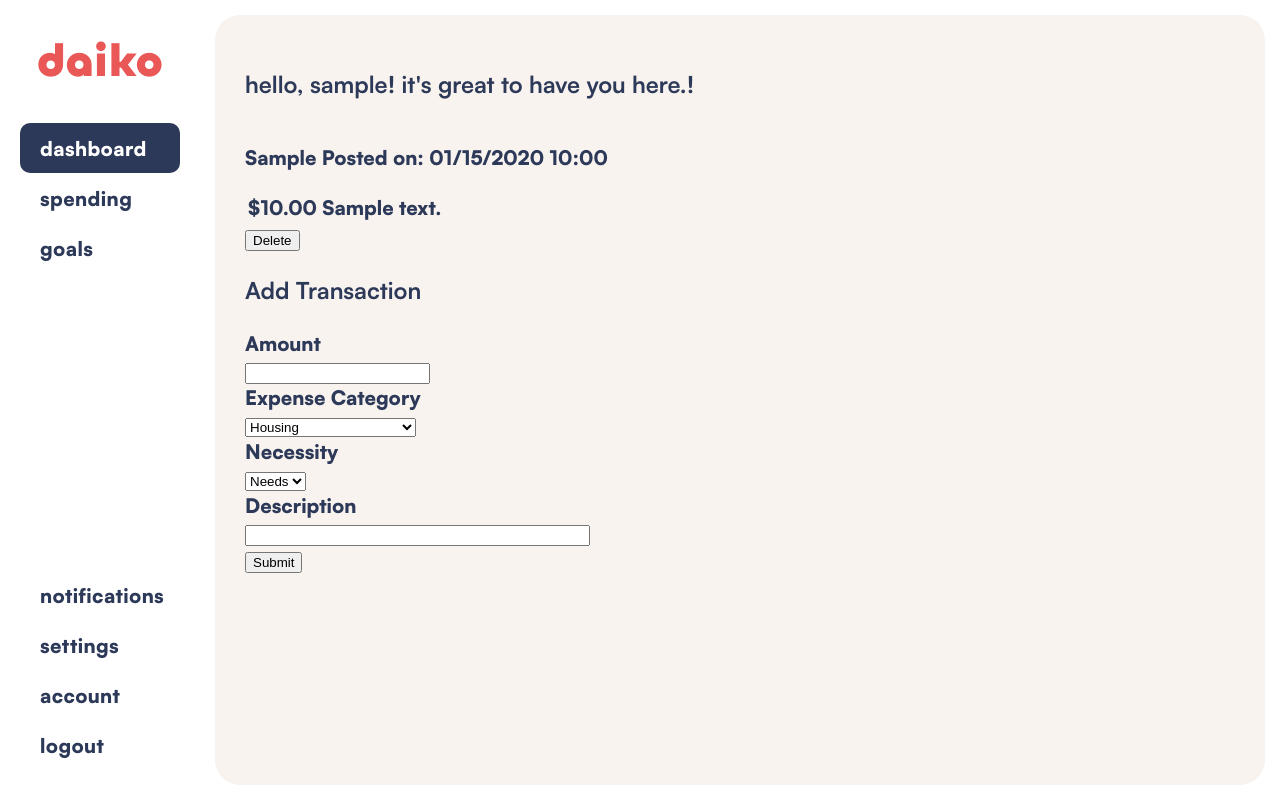
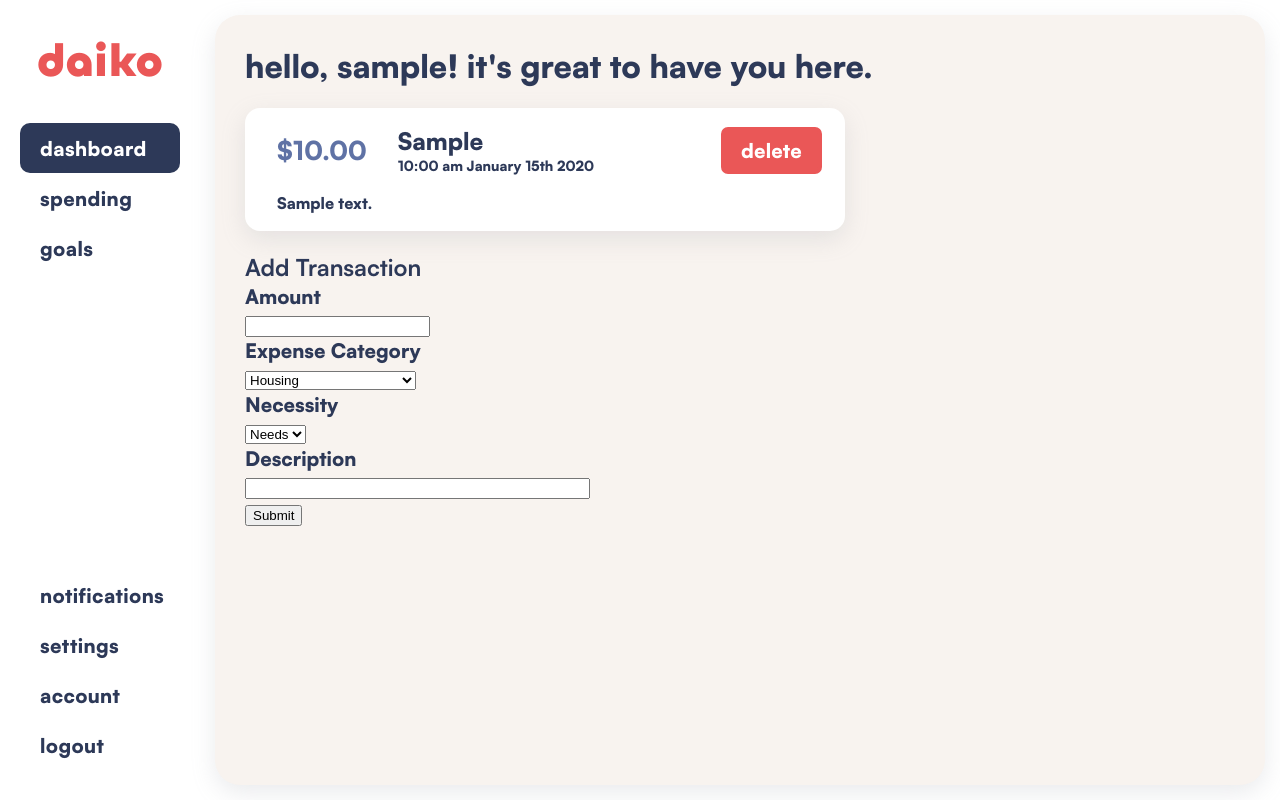
Before and after one commit to AZ0228/DaikoWallet, a Flask app: page /dashboard in a window 1280 px wide. Run offline with Flask 3, Linux system fonts and the light colour scheme; a user stored in the database is signed in; tables that the repository leaves empty hold one stand-in row (values such as "Sample post"); parts of the project's set-up code (start-up, migrations or seed data) failed here and were passed over.

Commit message:
styled transaction

```diff
--- a/app/models.py
+++ b/app/models.py
@@ -83,4 +83,14 @@ class Post(db.Model):
     def __repr__(self):
         return f'<Post {self.body}>'
 
+    def convert_date(self):
+        day = self.transaction_timestamp.day
+        suffix = 'th'
+        if 4 <= day <= 20 or 24 <= day <=30:
+            pass
+        else:
+            suffixes = ['st', 'nd', 'rd']
+            suffix = suffixes[day % 10 -1]
+        return self.transaction_timestamp.strftime(f'%#I:%M %P %B %d{suffix} %Y')
+
     # add in option to look at demographics so that users can compare themselves to others
--- a/app/routes.py
+++ b/app/routes.py
@@ -16,6 +16,16 @@ def get_random_welcome_message(name):
         f"welcome, {name}!",
     ]
     return random.choice(welcome_messages)
+
+def convert_date(date):
+    day = date.day
+    suffix = 'th'
+    if 4 <= day <= 20 or 24 <= day <=30:
+        pass
+    else:
+        suffixes = ['st', 'nd', 'rd']
+        suffix = suffixes[day % 10 -1]
+    return date.strftime(f'%B %d{suffix} %Y %#I:%M %P')
 
 @app.before_request
 def before_request():
--- a/app/static/css/base.css
+++ b/app/static/css/base.css
@@ -103,6 +103,7 @@ flex-grow: 1;
 
 #right{
     display:flex;
+    flex-direction: column;
     padding:15px;
     left:200px;
     position: absolute;
--- a/app/static/css/dash.css
+++ b/app/static/css/dash.css
@@ -1,5 +1,5 @@
 #dash-left{
-    display:flex;
+    /* display:flex; */
     flex-direction: column;
     background-color: var(--bg-color);
     width: 100%;
@@ -11,5 +11,23 @@
     color: var(--text-color);
     border-radius: 25px;
     font-weight: normal;
+    box-shadow: rgba(149, 157, 165, 0.2) 0px 8px 24px;
+    /*box-shadow: rgba(100, 100, 111, 0.2) 0px 7px 29px 0px;*/
+    /*box-shadow: rgba(17, 12, 46, 0.15) 0px 48px 100px 0px;*/
+    /*box-shadow: rgba(50, 50, 93, 0.25) 0px 6px 12px -2px, rgba(0, 0, 0, 0.3) 0px 3px 7px -3px;*/
+    /* box-shadow: rgba(50, 50, 93, 0.25) 0px 50px 100px -20px, rgba(0, 0, 0, 0.3) 0px 30px 60px -30px; */
+    /* box-shadow: rgba(0, 0, 0, 0.1) 0px 10px 50px; */
     /* box-shadow: 0px 373px 149px rgba(0, 0, 0, 0.01), 0px 210px 126px rgba(0, 0, 0, 0.05), 0px 93px 93px rgba(0, 0, 0, 0.09), 0px 23px 51px rgba(0, 0, 0, 0.1), 0px 0px 0px rgba(0, 0, 0, 0.1); */
 }
+
+b{
+    font-weight:normal;
+    font-size: 32px;
+}
+
+h1{
+    margin:0;
+}
+p{
+    margin:0;
+}
--- /dev/null
+++ b/app/static/css/post.css
@@ -0,0 +1,68 @@
+table{
+    background-color: #fff;
+    width: 600px;
+    border-radius: 15px;
+    box-shadow: rgba(149, 157, 165, 0.2) 0px 8px 24px;
+    margin:20px 0px;
+}
+
+.category{
+    margin:0px;
+    font-size: 24px;
+    font-weight: normal;
+}
+
+.amount{
+    font-size:26px;
+    padding: 30px;
+    color: var(--secondarycolor);
+}
+
+.top{
+    display: flex;
+    justify-content: flex-start;
+    width:100%;
+    height:80px;
+    align-content: center;
+    align-items: center;
+}
+
+.time{
+    font-size:14px;
+}
+
+.description{
+    padding: 0 30px;
+    font-size: 16px;
+    padding-bottom: 15px;
+}
+
+.label{
+    flex-grow: 1;
+}
+
+.delete{
+    font-family: 'Satoshi';
+    font-size:20px;
+    font-weight: normal;
+    background-color: var(--highlight);
+    border-radius:7px;
+    /* border:none; */
+    outline:none;
+    color:#fff;
+    padding:6px 16px;
+    letter-spacing: 0.01em;
+    margin:20px;
+    transition:all 0.4s;
+    box-sizing: border-box;
+    border: 4px solid var(--highlight);
+}
+
+.delete:hover{
+    background-color: var(--bg-color);
+    color:var(--highlight);
+}
+
+.delete:active{
+    scale:0.95;
+}
--- a/app/templates/_post.html
+++ b/app/templates/_post.html
@@ -1,6 +1,18 @@
 <table>
-    <tr valign="top">
-        <p>{{expense.category}} Posted on: {{ expense.transaction_timestamp.strftime('%m/%d/%Y %H:%M') }}</p>
-        <td>${{ "%.2f" % expense.transaction_amount }} {{ expense.transaction_descript }}</td>
+    <tr valign="top" class="top">
+        <td class="amount">${{ "%.2f" % expense.transaction_amount }}</td>
+        <td class="label">
+            <h2 class="category">{{expense.category}}</h2>
+            <p class="time">{{ expense.convert_date()}}</p>
+        </td>
+        <td>
+            <form action="{{ url_for('delete_expense', expense_id=expense.id) }}" method="POST">
+                {{ form.csrf_token }}
+                <button type="submit" class="delete">delete</button>
+            </form>
+
+        </td>
     </tr>
+    {% if expense.transaction_descript %}<tr><td class="description">{{ expense.transaction_descript }}</td></tr>{% endif %}
+
 </table>
--- a/app/templates/dashboard.html
+++ b/app/templates/dashboard.html
@@ -1,15 +1,13 @@
 {% extends "base.html" %}
 {% block content %}
 <link rel="stylesheet" type="text/css" href="{{ url_for('static', filename='css/dash.css') }}">
+<link rel="stylesheet" type="text/css" href="{{ url_for('static', filename='css/post.css') }}">
+
 <section id="dash-left">
 
-    <h1>{{ message }}!</h1>
+    <h1><b>{{ message }}</b></h1>
     {% for expense in expenses %}
         {% include '_post.html' %}
-        <form action="{{ url_for('delete_expense', expense_id=expense.id) }}" method="POST">
-            {{ form.csrf_token }}
-            <button type="submit">Delete</button>
-          </form>
     {% endfor %}
 
 
--- a/app/templates/user.html
+++ b/app/templates/user.html
@@ -1,6 +1,7 @@
 {% extends "base.html" %}
 
 {% block content %}
+    <link rel="stylesheet" type="text/css" href="{{ url_for('static', filename='css/post.css') }}">
     <table>
         <tr valign="top">
             <td><img src="{{ user.avatar(128) }}"></td>
@@ -25,7 +26,6 @@
                     </form>
                 </p>
                 {% endif %}
-
             </td>
         </tr>
     </table>
```
